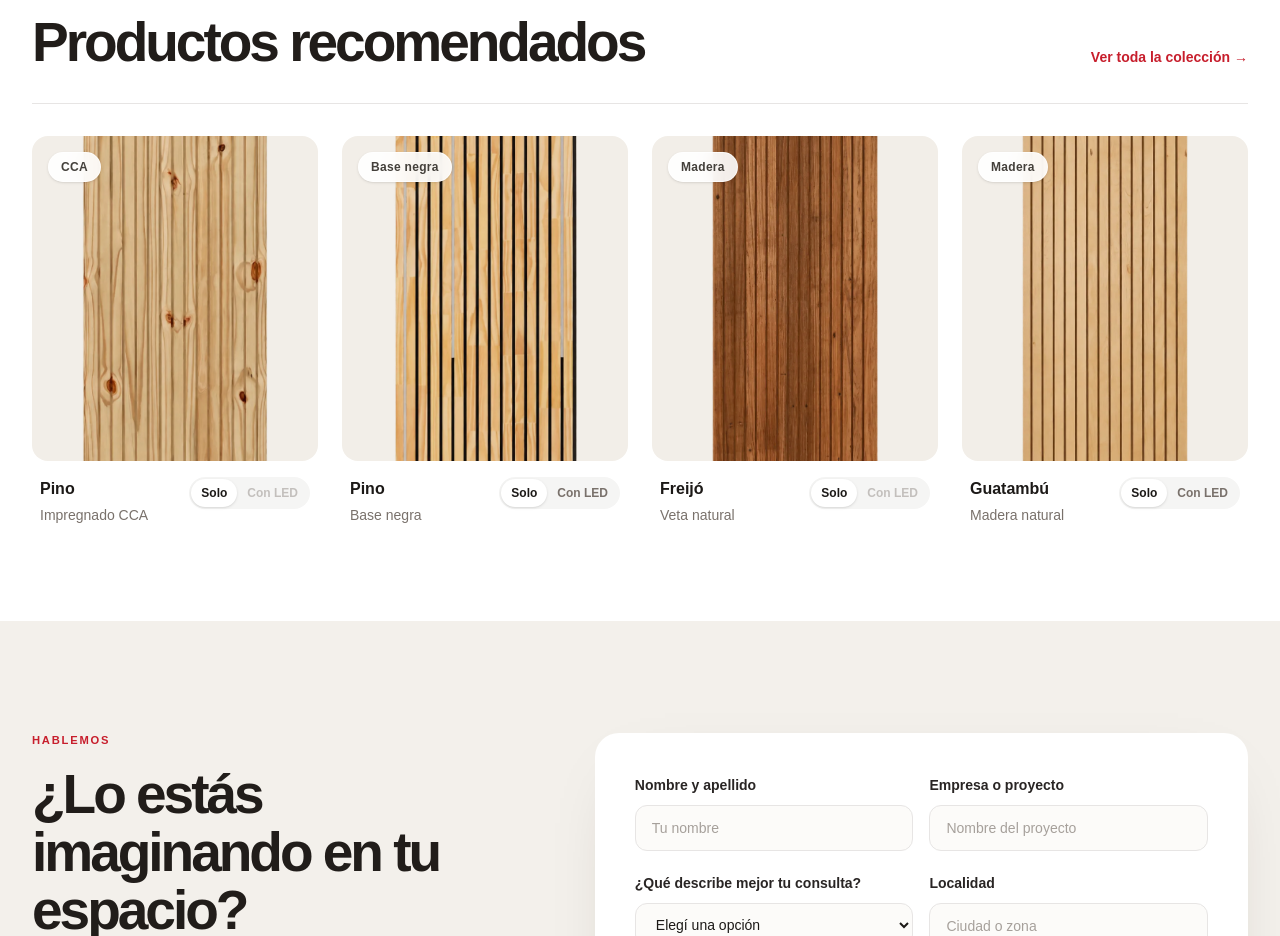
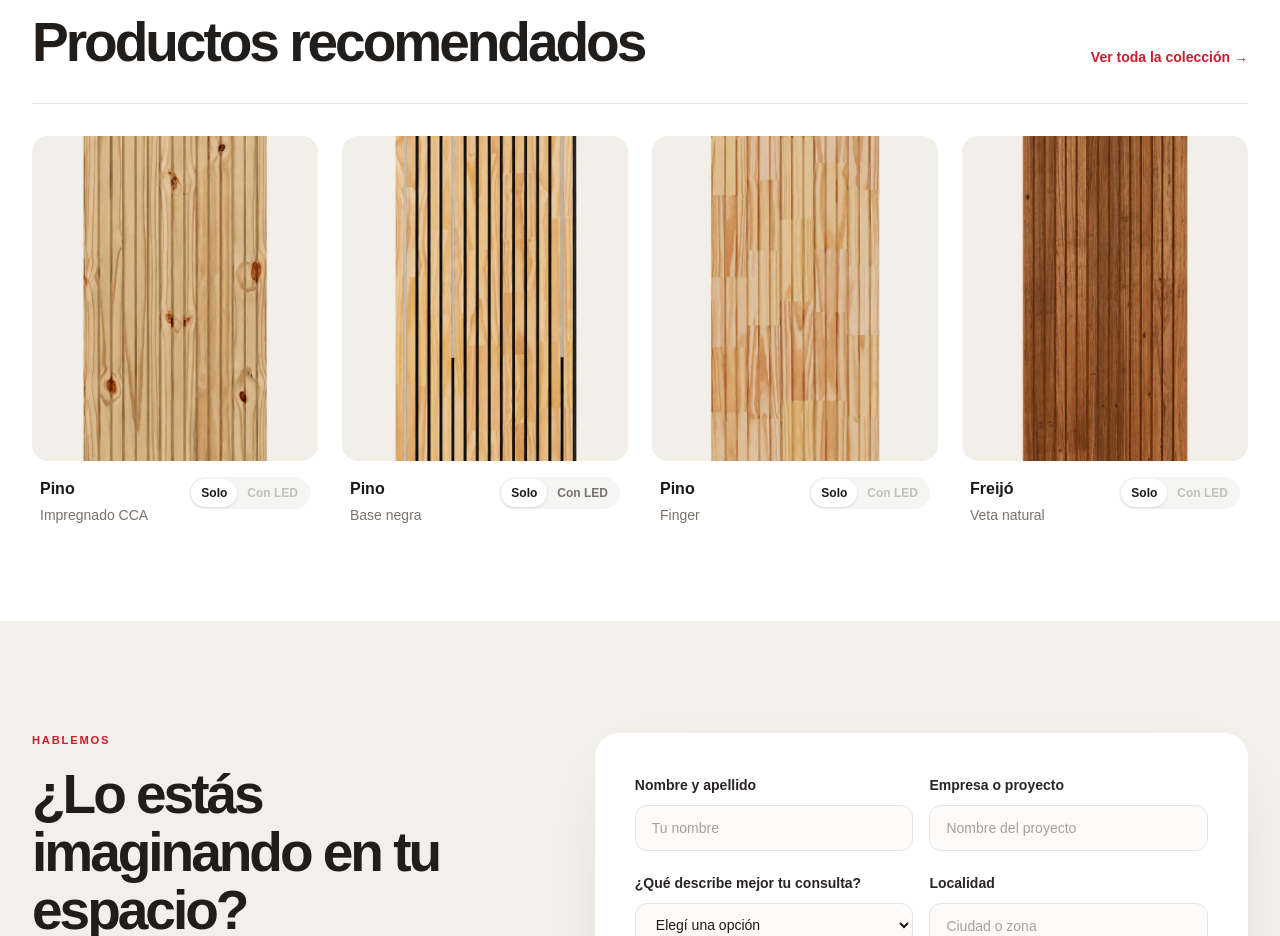
Before and after one commit to fedesuarez16/list-one, a Next.js app: page /productos/eucalipto-ranura-fina in a window 1280 px wide. Shown: the part 1180-2116 px from the top of the page. Built offline with nearby package versions, Linux system fonts and the light colour scheme.

Commit message:
feat(catalog): remove card tag badge and move Pino finger to Maderas Macizas

```diff
--- a/components/ProductCard.tsx
+++ b/components/ProductCard.tsx
@@ -24,9 +24,6 @@ export default function ProductCard({ product, className = "", headingLevel: Hea
           sizes="(max-width: 640px) 82vw, (max-width: 1024px) 46vw, 22vw"
           zoomOnHover
         />
-        <span className="absolute left-3 top-3 rounded-full border border-white/70 bg-white/90 px-2.5 py-1.5 text-[10px] font-semibold tracking-wide text-stone-700 shadow-sm backdrop-blur-sm sm:left-4 sm:top-4 sm:px-3 sm:text-xs">
-          {product.tag}
-        </span>
       </div>
       <div className="flex items-start justify-between gap-3 px-1 pt-3 sm:px-2 sm:pt-4">
         <div className="min-w-0">
--- a/lib/productos.ts
+++ b/lib/productos.ts
@@ -36,7 +36,7 @@ export const products: Product[] = [
   { slug: "itauba", name: "Itaúba", detail: "Madera natural", tag: "Madera", category: "enchapados", images: { solo: "itauba.webp" } },
   { slug: "roble-americano", name: "Roble americano", detail: "Madera natural", tag: "Madera", category: "enchapados", images: { solo: "roble-americano.webp", led: "roble-americano-led.webp" } },
   { slug: "pino-base-negra", name: "Pino", detail: "Base negra", tag: "Base negra", category: "macizas", images: { solo: "pino-base-negra.webp", led: "pino-base-negra-led.webp" } },
-  { slug: "pino-finger", name: "Pino", detail: "Finger", tag: "Finger", category: "particulados", images: { solo: "pino-finger.webp" } },
+  { slug: "pino-finger", name: "Pino", detail: "Finger", tag: "Finger", category: "macizas", images: { solo: "pino-finger.webp" } },
   { slug: "mdf-sin-pintar", name: "MDF", detail: "Sin pintar", tag: "MDF", category: "particulados", images: { solo: "mdf-sin-pintar.webp" } },
   { slug: "mdf-pintado", name: "MDF", detail: "Pintado", tag: "MDF", category: "particulados", images: { solo: "mdf-pintado.webp" } },
 ];
```
